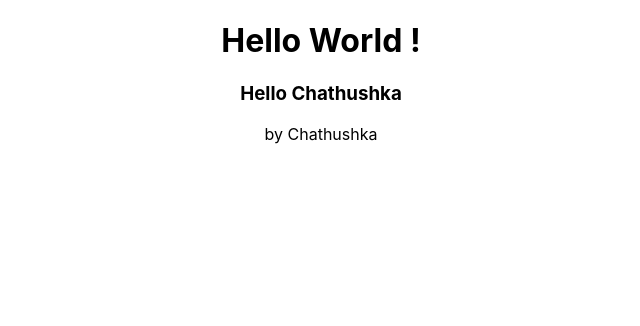
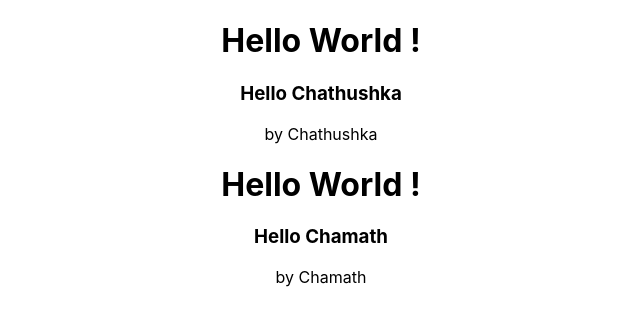
Before and after one commit to shas99/CDAP-PROJECT-MANAGEMENT-SYSTEM, a React (Create React App) app in the folder cdap-project-management-system/: page / in a window 1280 px wide. Shown: the top 326 px of the page, without its empty margins (319-959 px from the left). Built offline with nearby package versions, Linux system fonts and the light colour scheme.

Commit message:
Hello Chamath by Chamath

```diff
--- a/cdap-project-management-system/src/App.js
+++ b/cdap-project-management-system/src/App.js
@@ -7,6 +7,10 @@ function App() {
     <h1> Hello World ! </h1>
     <h3>Hello Chathushka </h3>
     <h10> by Chathushka</h10>
+    <br></br>
+    <h1> Hello World ! </h1>
+    <h3>Hello Chamath </h3>
+    <h10> by Chamath</h10>
     </div>
   );
 }
```
